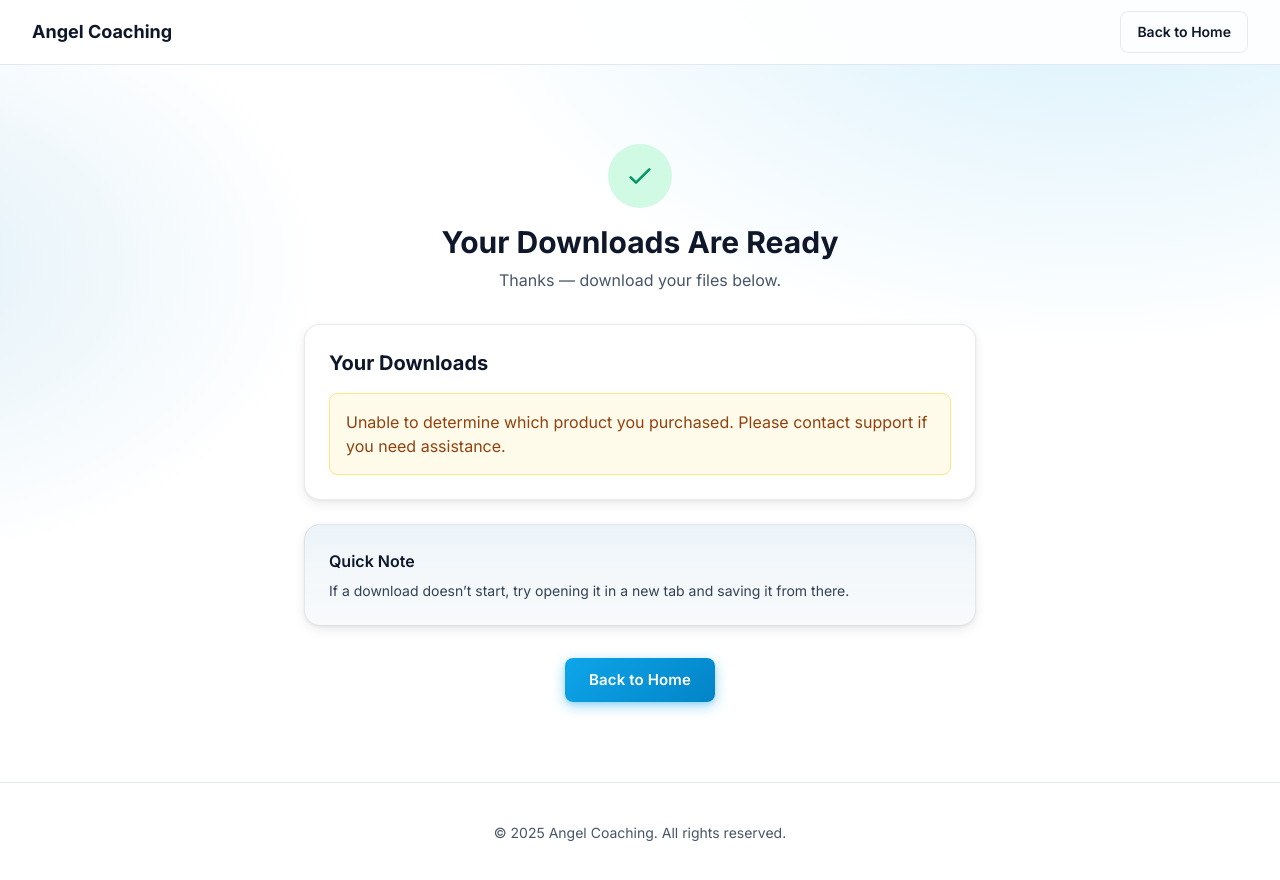
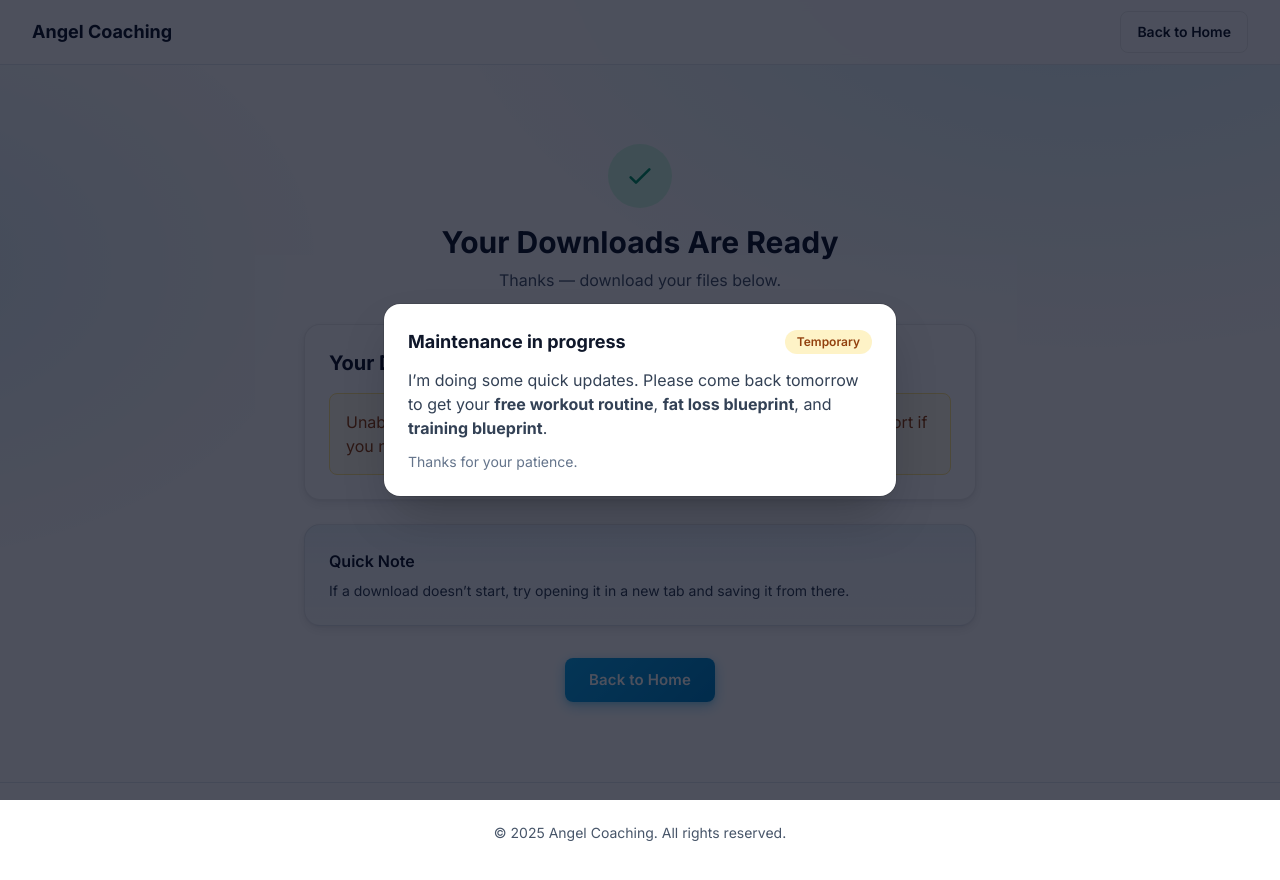
Before and after one commit to felipe-angel/busy-pro-cut-landing, a website: page thank-you.html in a window 1280 px wide. Drawn offline with nearby package versions, Linux system fonts and the light colour scheme.

Commit message:
Add site-wide maintenance popup

```diff
--- a/script.js
+++ b/script.js
@@ -4,8 +4,40 @@ const EMAIL_ENDPOINT = '/api/starter-kit';
 
 // Note: Stripe is no longer used for downloads. All assets are free (soft-gated by the form).
 
+// Temporary site-wide maintenance mode
+// Set to false to re-enable the site.
+const MAINTENANCE_MODE = true;
+
 function openExternal(url) {
   window.open(url, '_blank', 'noopener');
+}
+
+function showMaintenanceModal() {
+  if (!MAINTENANCE_MODE) return;
+  if (document.getElementById('maintenance-overlay')) return;
+
+  // Prevent background scroll
+  try { document.documentElement.style.overflow = 'hidden'; } catch (_) {}
+  try { document.body.style.overflow = 'hidden'; } catch (_) {}
+
+  const overlay = document.createElement('div');
+  overlay.id = 'maintenance-overlay';
+  overlay.className = 'fixed inset-0 z-[9999] flex items-center justify-center bg-slate-950/70 p-4';
+  overlay.innerHTML = `
+    <div class="w-full max-w-lg rounded-2xl bg-white p-6 shadow-2xl ring-1 ring-black/10">
+      <div class="flex items-center justify-between gap-4">
+        <div class="text-lg font-extrabold text-slate-900">Maintenance in progress</div>
+        <span class="inline-flex items-center rounded-full bg-amber-100 px-3 py-1 text-xs font-semibold text-amber-800">Temporary</span>
+      </div>
+      <p class="mt-3 text-slate-700">
+        I’m doing some quick updates. Please come back tomorrow to get your <strong>free workout routine</strong>,
+        <strong>fat loss blueprint</strong>, and <strong>training blueprint</strong>.
+      </p>
+      <p class="mt-3 text-sm text-slate-500">Thanks for your patience.</p>
+    </div>
+  `;
+
+  document.body.appendChild(overlay);
 }
 
 function bindCTAButtons() {
@@ -137,6 +169,7 @@ function initStripeButtons() {
 }
 
 function init() {
+  showMaintenanceModal();
   bindCTAButtons();
   enableSmoothAnchors();
   initMobileMenu();
--- a/thank-you.html
+++ b/thank-you.html
@@ -145,5 +145,6 @@
       `;
     }
   </script>
+  <script src="/script.js" defer></script>
 </body>
 </html>
```
